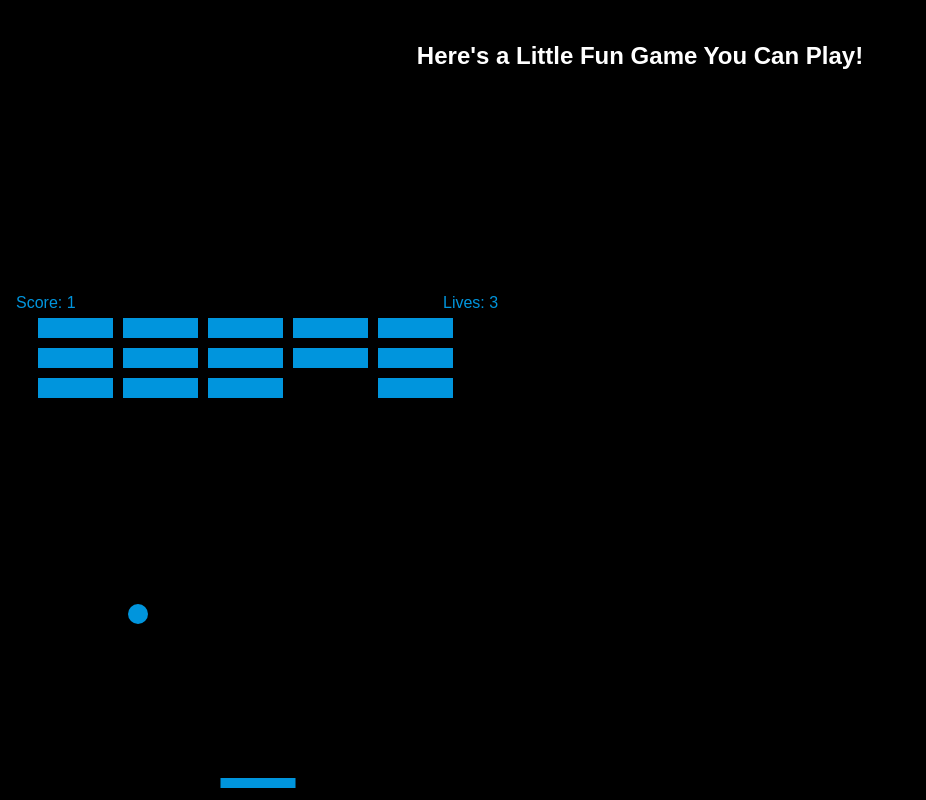
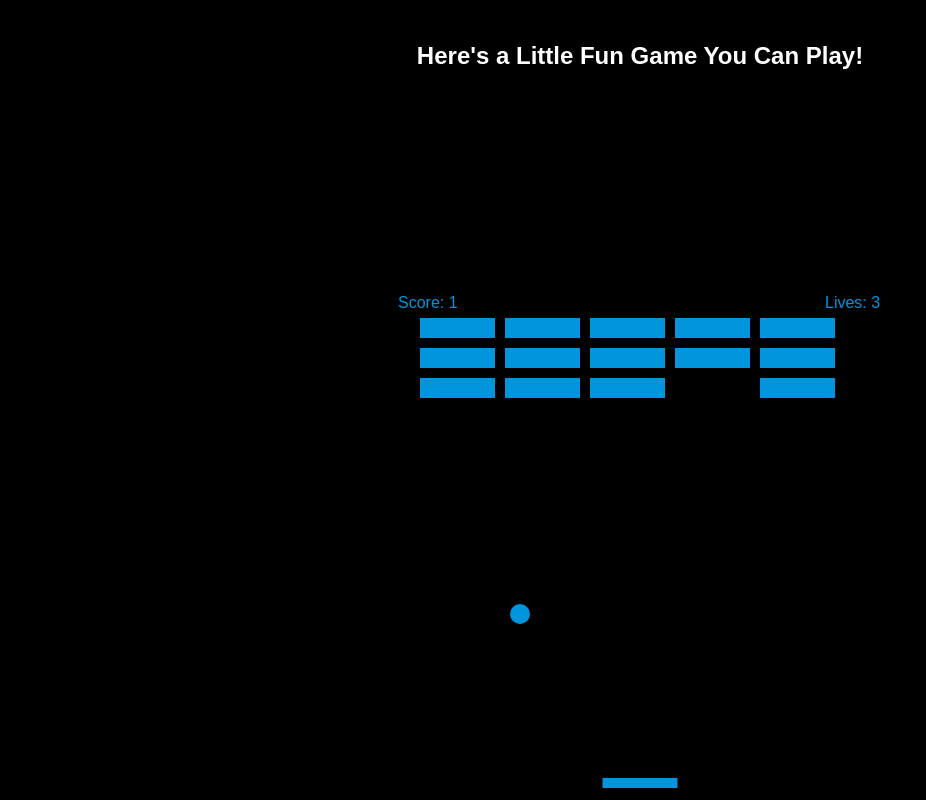
Before and after one commit to Izaiah-is-lame/Izaiah-is-lame.github.io, a plain HTML site: page website/index.html in a window 1280 px wide. Shown: the part 816-1616 px from the top of the page, without its empty margins (0-926 px from the left). Drawn offline with Linux system fonts and the light colour scheme.

Commit message:
Update index.html

```diff
--- a/website/index.html
+++ b/website/index.html
@@ -35,7 +35,9 @@
     <br>
     <br>
     <br>
-    <canvas id="myCanvas" width="500" height="500"></canvas>
+    <div class="canvas-container">
+        <canvas id="myCanvas" width="500" height="500"></canvas>
+    </div>
 
     <script>
             var canvas = document.getElementById("myCanvas");
```
